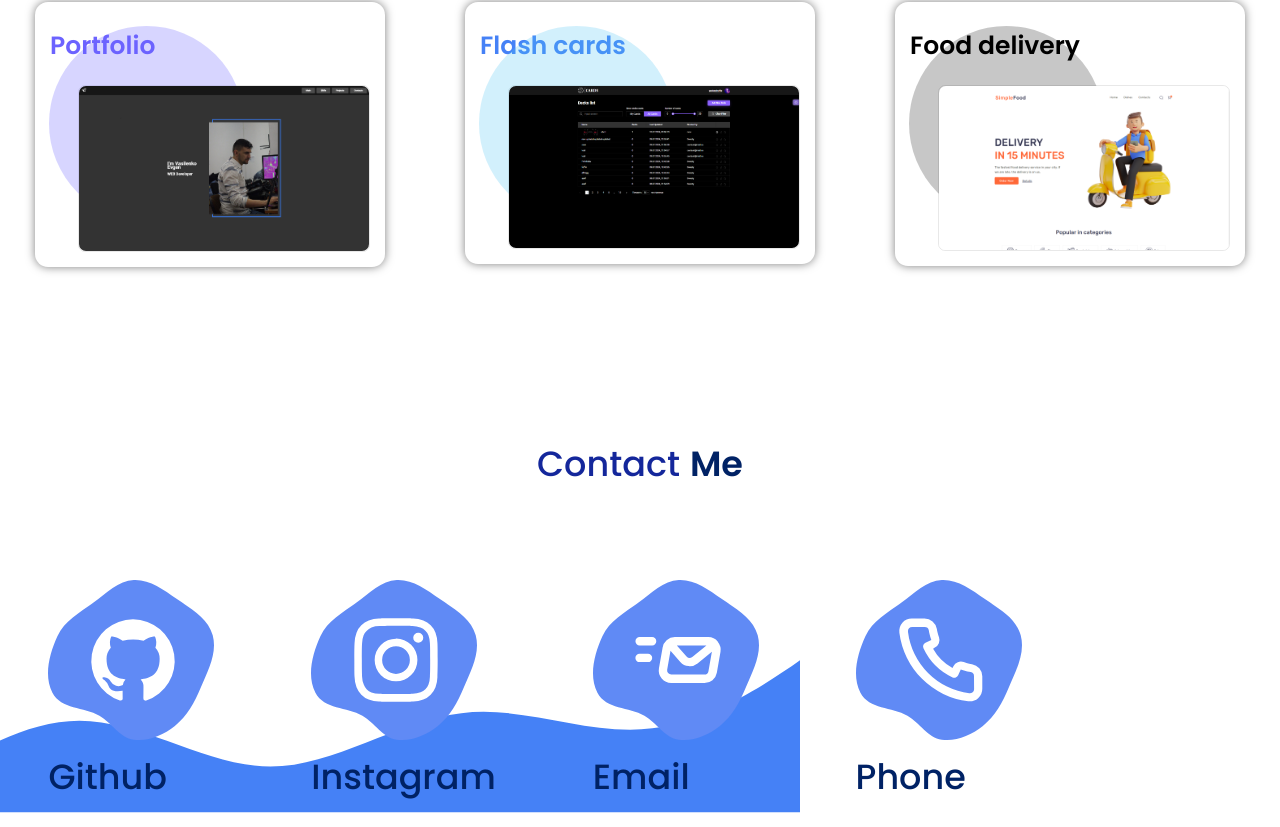
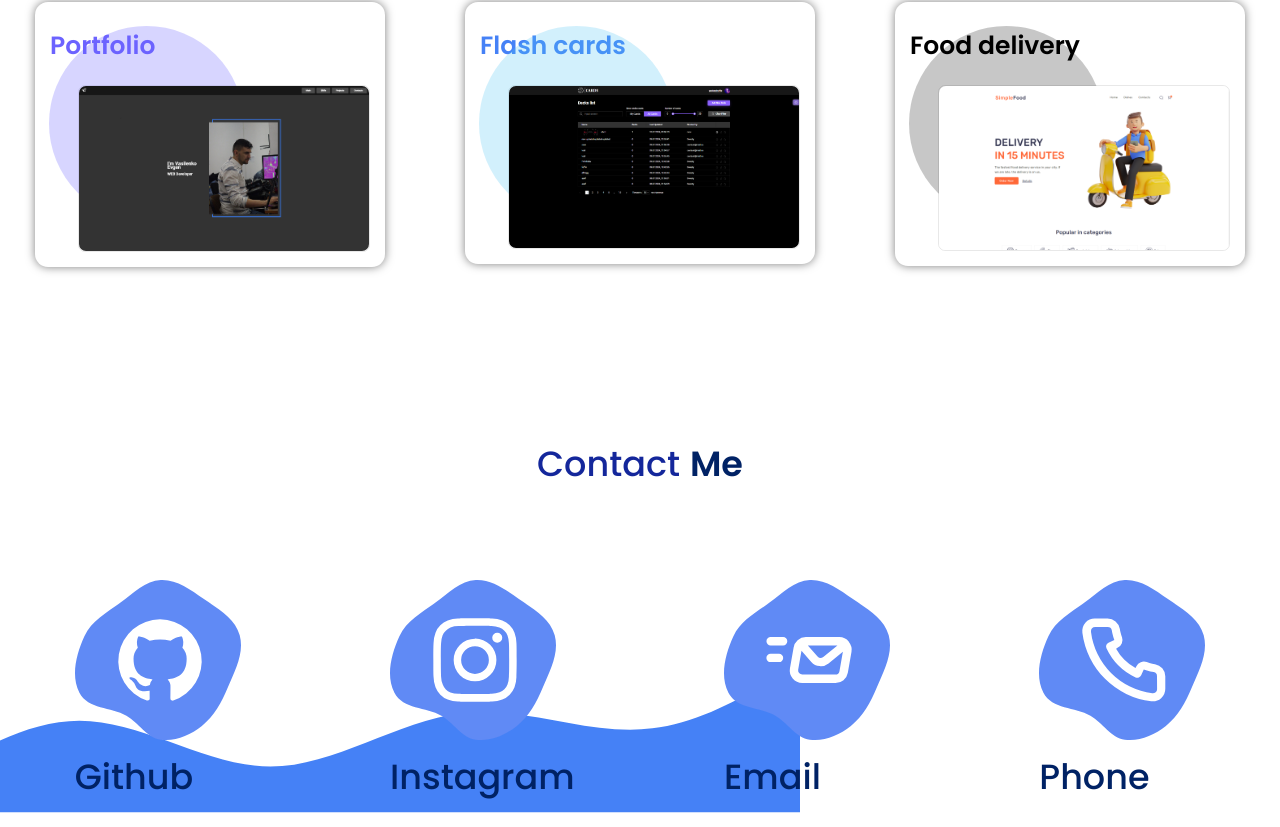
Before and after one commit to yevhenkr/portfolio-second-variant, a React app: page / in a window 1280 px wide. Shown: the part 1429-2256 px from the top of the page. Built offline with nearby package versions, Linux system fonts and the light colour scheme.

Commit message:
refactor

```diff
--- a/src/common/components/layout/sections/footer/Footer.tsx
+++ b/src/common/components/layout/sections/footer/Footer.tsx
@@ -39,7 +39,7 @@ export const Footer = () => {
 const StyledDiv = styled.div`
     position: relative;
     width: 100%;
-    max-width: 1070px;
+    max-width: 1628px;
     display: flex;
     justify-content: space-around;
     flex-direction: row;
```
Also changed, not shown: src/assets/img/e.png (added).
